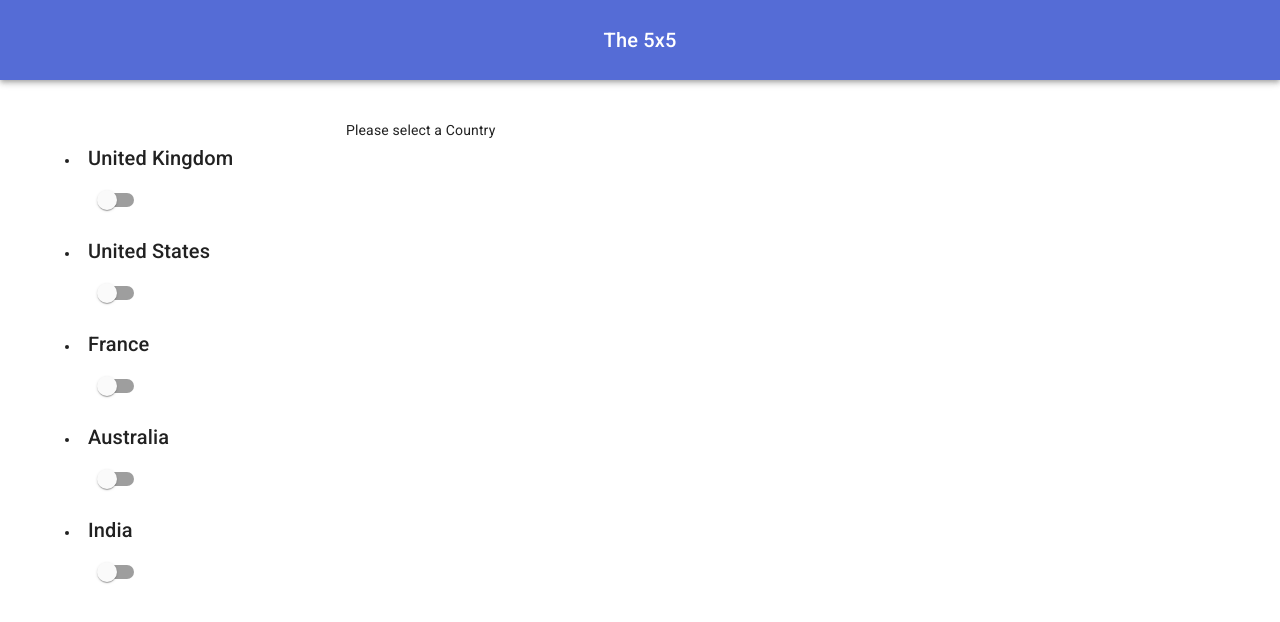
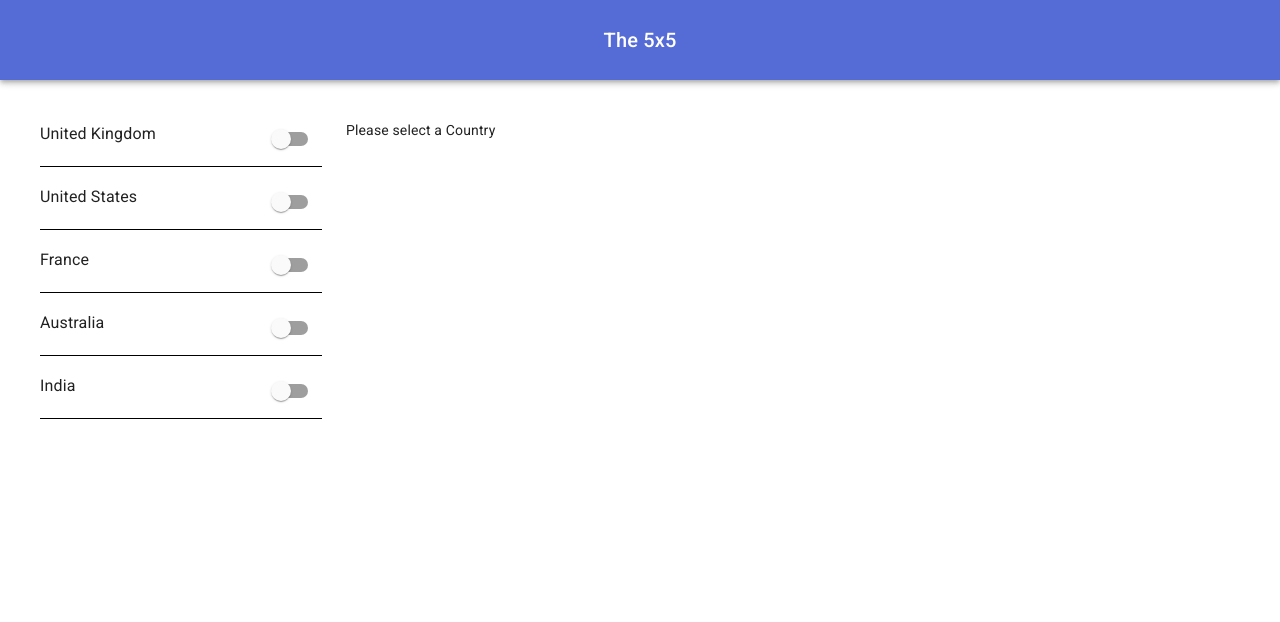
Before and after one commit to Defmoves/the-5x5, a Next.js app: page / in a window 1280 px wide. Shown: the top 622 px of the page. Built offline with nearby package versions, Linux system fonts and the light colour scheme.

Commit message:
replaced UL with flex, ULs are sooo 2001

```diff
--- a/src/latest-news/select.tsx
+++ b/src/latest-news/select.tsx
@@ -13,9 +13,20 @@ const countries = [
 
 const useStyles = makeStyles((theme: Theme) =>
   createStyles({
-    listItem: {
-      padding: theme.spacing(1)
-    }
+    list: {
+      display: "flex",
+      flexDirection: "column"
+    },
+    row: {
+      display: "flex",
+      paddingBottom: theme.spacing(1),
+      marginBottom: theme.spacing(2),
+      justifyContent: "space-between",
+      flexDirection: "row",
+      borderBottom: "1px solid #000"
+    },
+    name: {},
+    switch: { width: 60 }
   })
 );
 
@@ -28,13 +39,16 @@ export default function Select({ handleClick, selected }: props): JSX.Element {
   const classes = useStyles();
 
   return (
-    <ul>
+    <div className={classes.list}>
       {countries.map(country => {
         return (
-          <li className={classes.listItem}>
-            <Typography gutterBottom variant="h6" component="h2">
+          <div className={classes.row}>
+            <div className={classes.name}>
+              <Typography gutterBottom variant="subtitle1" component="h2">
                 {country.name}
               </Typography>
+            </div>
+            <div className={classes.switch}>
               <Switch
                 checked={selected === country.id}
                 onChange={() => {
@@ -43,9 +57,10 @@ export default function Select({ handleClick, selected }: props): JSX.Element {
                 value={country.id}
                 inputProps={{ "aria-label": "secondary checkbox" }}
               />
-          </li>
+            </div>
+          </div>
         );
       })}
-    </ul>
+    </div>
   );
 }
```
Lines whose indentation alone changed are shown as unchanged.
